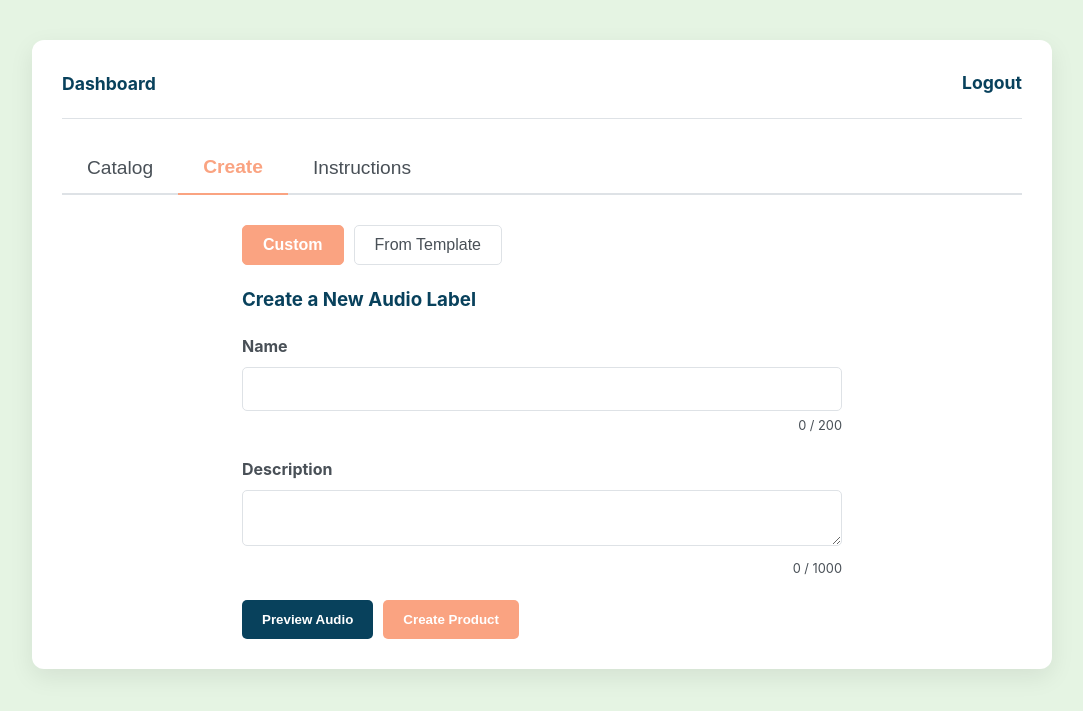
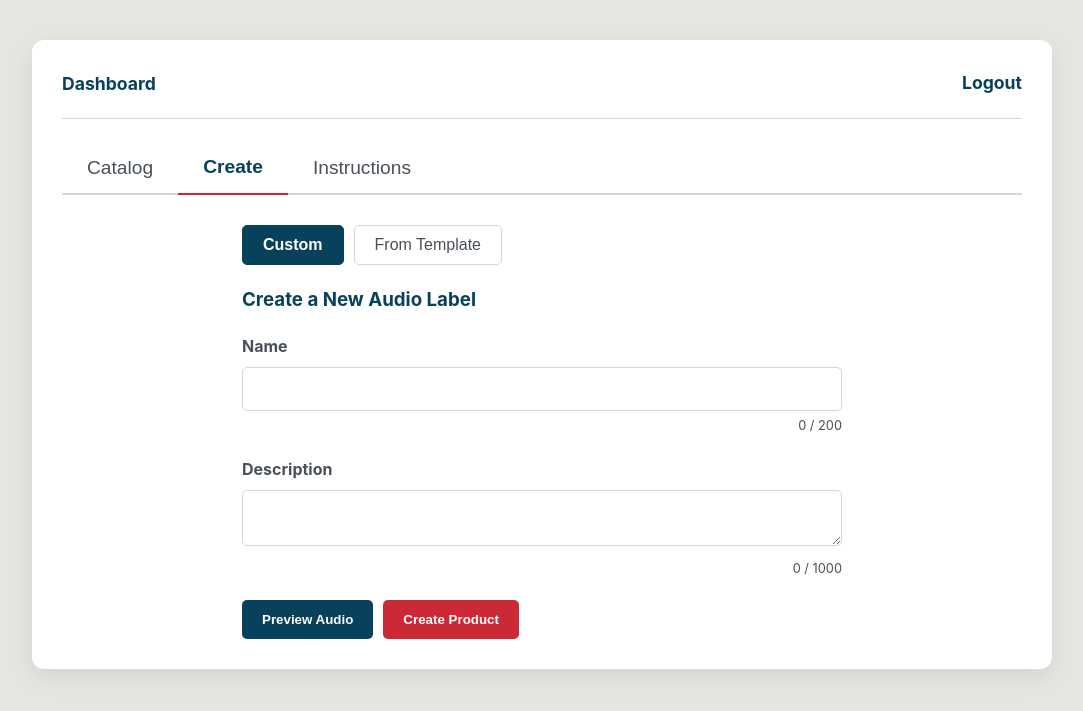
Before and after one commit to AaritKumar/blindmanagementsystem, a Django app: page /dashboard/?tab=create in a window 1280 px wide. Shown: the top 711 px of the page, without its empty margins (98-1181 px from the left). Run offline with Django 5.2, Linux system fonts and the light colour scheme; a user stored in the database is signed in; data comes from the database, SQL or seed files in the repository; both versions use the stored data as it was after the commit.

Commit message:
Color Palette Option

```diff
--- a/products/static/products/css/dashboard.css
+++ b/products/static/products/css/dashboard.css
@@ -18,9 +18,9 @@
 }
 
 .tab-link.active {
-    border-bottom: 2px solid var(--tangerine-dream);
+    border-bottom: 2px solid var(--tomato-jam);
     font-weight: bold;
-    color: var(--tangerine-dream);
+    color: var(--yale-blue);
 }
 
 .tab-content {
@@ -57,7 +57,7 @@
 .grid-item:hover {
     transform: translateY(-5px);
     box-shadow: 0 8px 20px rgba(0,0,0,0.08);
-    border-color: var(--tangerine-dream);
+    border-color: var(--tomato-jam);
 }
 
 .item-actions {
@@ -85,7 +85,7 @@
 }
 
 .btn-icon:hover {
-    color: var(--tangerine-dream);
+    color: var(--tomato-jam);
 }
 
 .btn-icon svg {
@@ -155,9 +155,9 @@
 }
 
 .create-tab-link.active {
-    background-color: var(--tangerine-dream);
+    background-color: var(--yale-blue);
     color: #fff;
-    border-color: var(--tangerine-dream);
+    border-color: var(--yale-blue);
     font-weight: bold;
 }
 
@@ -209,7 +209,7 @@
 
 #template-list li a:hover {
     background-color: #ffffff;
-    border-color: var(--tangerine-dream);
+    border-color: var(--tomato-jam);
 }
 
 /* --- Floating Action Button & Modals --- */
@@ -220,7 +220,7 @@
     width: 60px;
     height: 60px;
     border-radius: 50%;
-    background-color: var(--tangerine-dream);
+    background-color: var(--tomato-jam);
     color: #fff;
     font-size: 2em;
     border: none;
@@ -362,7 +362,7 @@
 }
 
 .error-message {
-    color: #c00;
+    color: var(--tomato-jam);
     font-size: 0.9em;
     margin-top: 5px;
 }
--- a/static/css/auth.css
+++ b/static/css/auth.css
@@ -43,6 +43,6 @@
 }
 
 .auth-links a:hover {
-    color: var(--tangerine-dream);
+    color: var(--tomato-jam);
     text-decoration: underline;
 }
--- a/static/css/main.css
+++ b/static/css/main.css
@@ -2,13 +2,13 @@
 
 :root {
     --yale-blue: #08415C;
-    --honeydew: #E5F4E3;
-    --tangerine-dream: #FAA381;
+    --tomato-jam: #CC2936;
+    --alabaster-grey: #E7E5DF;
 
     --background-light: #FFFFFF;
     --text-dark: #212529;
     --text-medium: #495057;
-    --border-light: #DEE2E6;
+    --border-light: #d8d6d0;
 }
 
 body {
@@ -16,7 +16,7 @@ body {
     line-height: 1.6;
     margin: 0;
     padding: 40px 20px;
-    background-color: var(--honeydew);
+    background-color: var(--alabaster-grey);
     color: var(--text-dark);
 }
 
@@ -47,7 +47,7 @@ nav a {
 }
 
 nav a:hover {
-    color: var(--tangerine-dream);
+    color: var(--tomato-jam);
 }
 
 h1, h2, h3 {
@@ -79,7 +79,7 @@ h1, h2, h3 {
 .btn {
     display: inline-block;
     padding: 12px 20px;
-    background: var(--tangerine-dream);
+    background: var(--tomato-jam);
     color: #fff;
     border: 0;
     border-radius: 5px;
@@ -90,7 +90,7 @@ h1, h2, h3 {
 }
 
 .btn:hover {
-    background-color: #e59071; /* Darker tangerine */
+    background-color: #b3242f; /* Darker red */
 }
 
 .btn-secondary {
@@ -115,7 +115,7 @@ h1, h2, h3 {
 }
 
 .btn-link:hover {
-    color: var(--tangerine-dream);
+    color: var(--tomato-jam);
 }
 
 .skip-link {
@@ -147,14 +147,14 @@ h1, h2, h3 {
     width: 250px;
     text-align: center;
     text-decoration: none;
-    border: 2px solid var(--tangerine-dream);
+    border: 2px solid var(--tomato-jam);
     border-radius: 10px;
-    color: var(--tangerine-dream);
+    color: var(--tomato-jam);
     transition: background-color 0.3s, color 0.3s;
 }
 
 .choice-btn:hover {
-    background-color: var(--tangerine-dream);
+    background-color: var(--tomato-jam);
     color: #fff;
 }
 
@@ -168,7 +168,7 @@ h1, h2, h3 {
 }
 
 .back-link:hover {
-    color: var(--tangerine-dream);
+    color: var(--tomato-jam);
 }
 
 .back-link svg {
```
Also changed, not shown: db.sqlite3, 2 other files.
